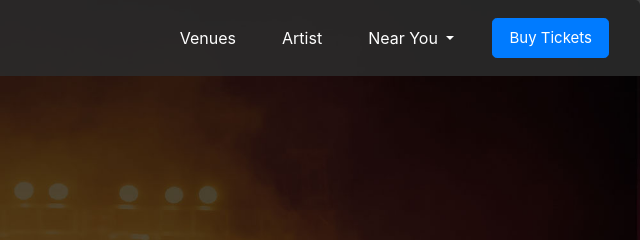
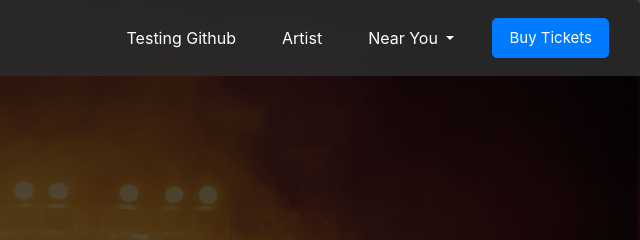
Before and after one commit to christinehodge/Class, a plain HTML site: page 20.2.1/index.html in a window 1280 px wide. Shown: the top 240 px of the page, 640-1280 px from the left. Drawn offline with nearby package versions, Linux system fonts and the light colour scheme; files whose address does not match are found by name.

Commit message:
Update index.html

```diff
--- a/20.2.1/index.html
+++ b/20.2.1/index.html
@@ -28,7 +28,7 @@
     <div class="collapse navbar-collapse" id="navbarSupportedContent">
       <ul class="navbar-nav mr-auto">
         <li class="nav-item active">
-          <a class="nav-link" href="#">Venues <span class="sr-only">(current)</span></a>
+          <a class="nav-link" href="#">Testing Github <span class="sr-only">(current)</span></a>
         </li>
         <li class="nav-item">
           <a class="nav-link" href="#">Artist</a>
```
